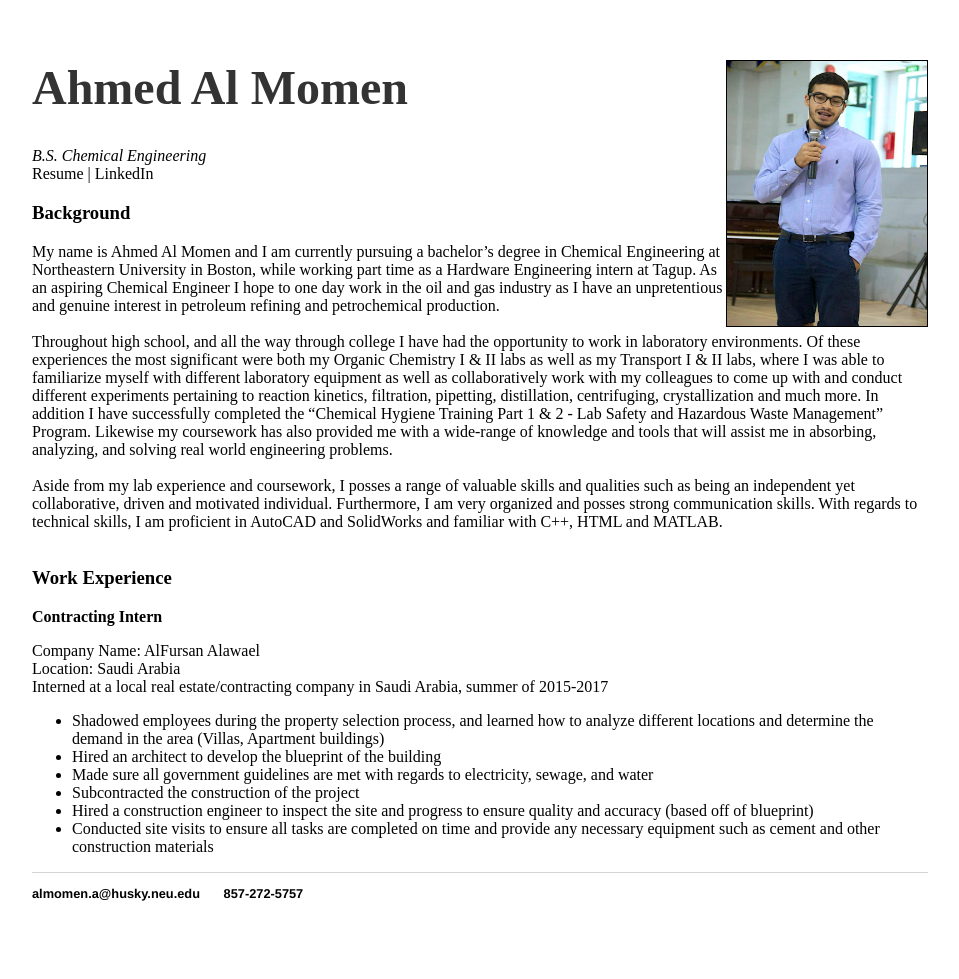
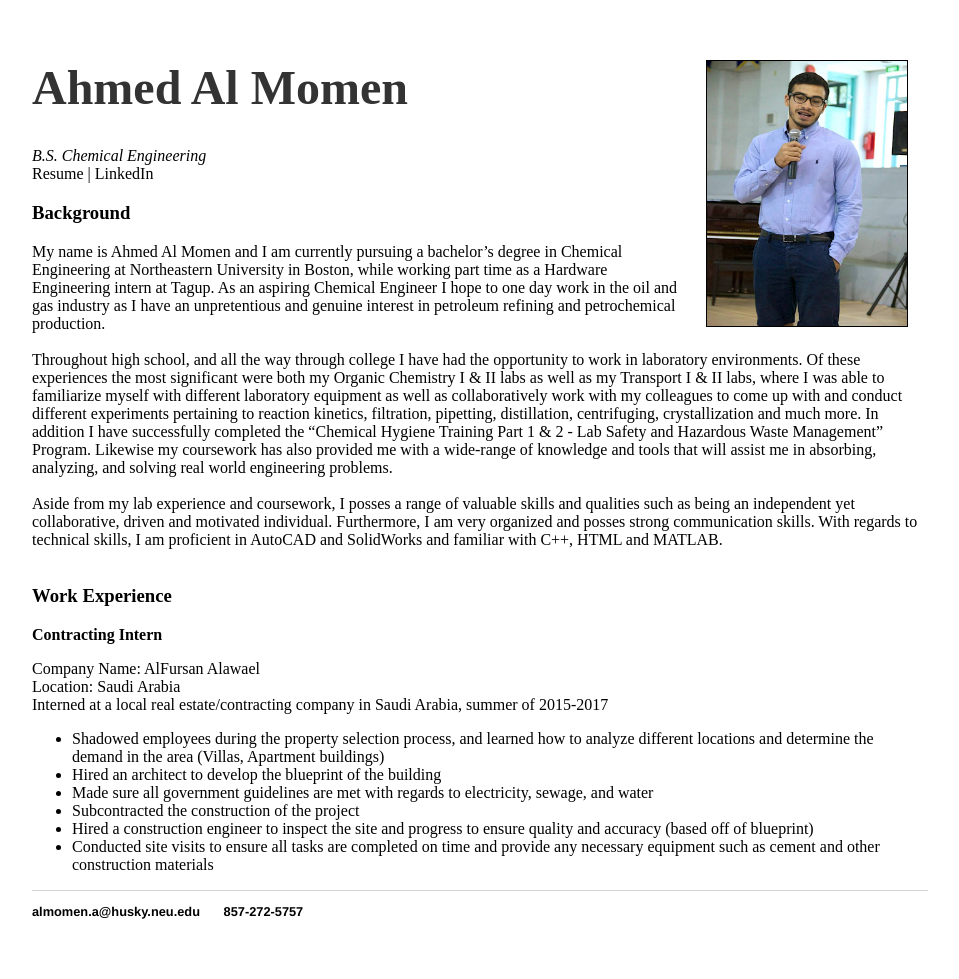
Before and after one commit to ahmedalmomen/aalmomen.com, a Jekyll site: the page built from index.html, in a window 1280 px wide. Shown: the whole page, without its empty margins (160-1119 px from the left). Built offline with Jekyll 4.4.1, drawn with Linux system fonts in a browser that asks for light colours.

Commit message:
Update default.html

```diff
--- a/_layouts/default.html
+++ b/_layouts/default.html
@@ -1,6 +1,6 @@
 <!DOCTYPE html>
 <html>
-          <img src="/grad breakfast.jpg" alt="html5 Icon" border="1"
+          <img src="/grad breakfast.jpg" alt="html5 Icon" border="1" hspace="20"
                  style="float:right;vertical-align:top;width:200px;height:265px;">
 
          <head>
```
